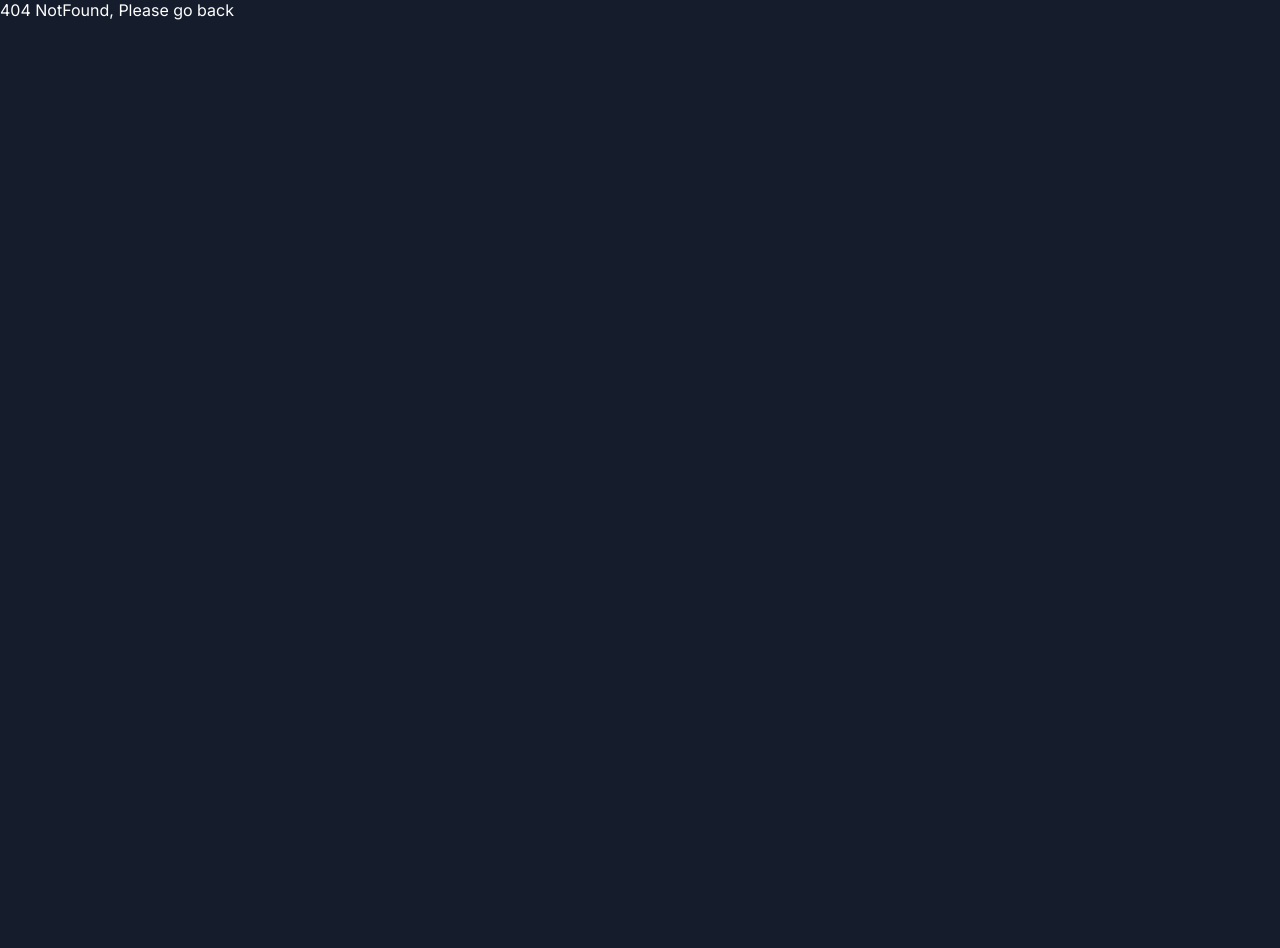
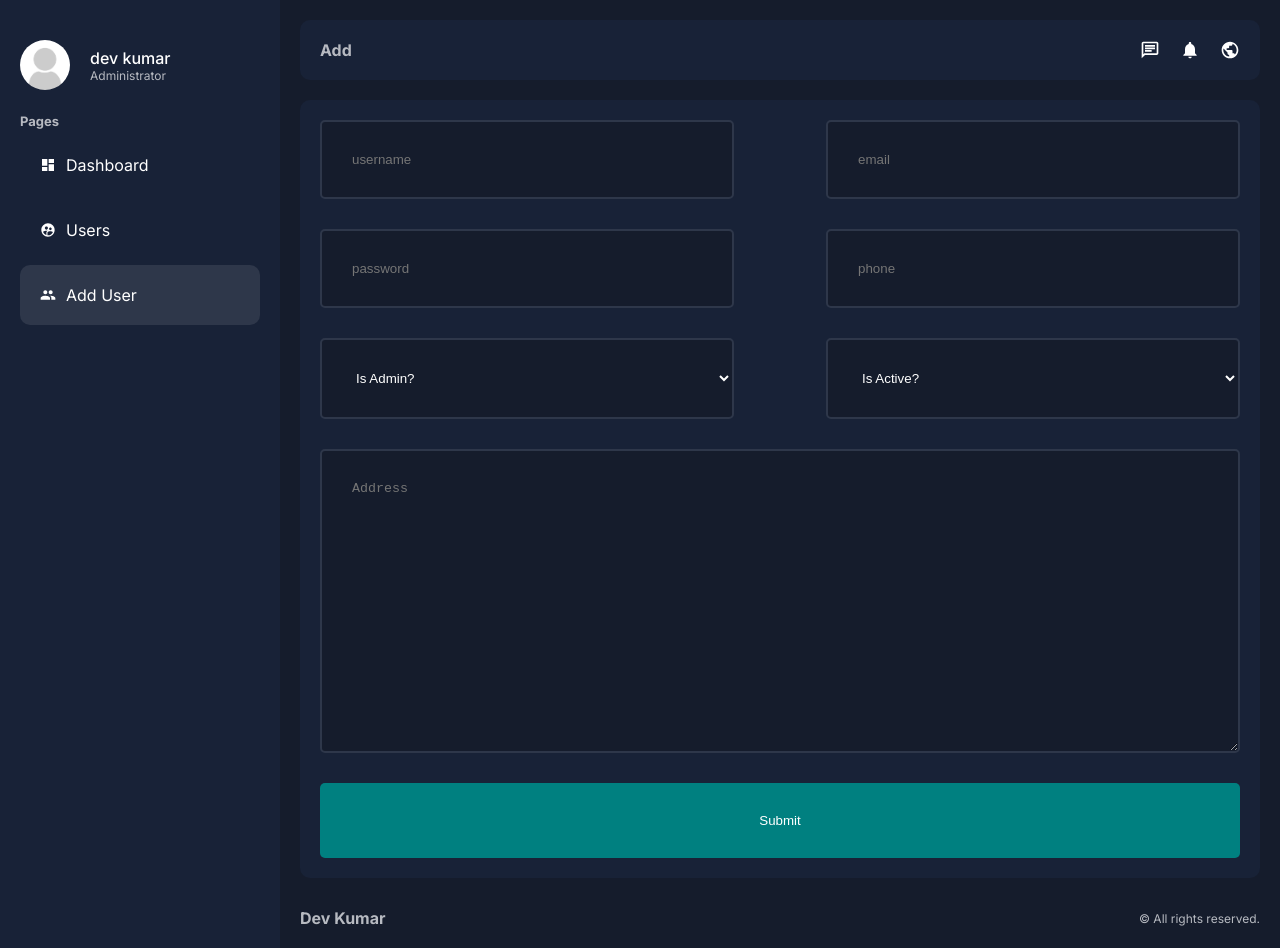
Before and after one commit to DevDK12/user-dashboard, a Next.js app: page /dashboard/users/add in a window 1280 px wide. Before the commit this address had no page. Before the commit the page ends 800 px from the top, so only its background shows below. Built offline with nearby package versions, Linux system fonts and the light colour scheme.

Commit message:
Implemented Add User page

```diff
--- /dev/null
+++ b/app/dashboard/users/add/page.jsx
@@ -0,0 +1,44 @@
+import styles from "@/app/ui/dashboard/users/addUser/addUser.module.css";
+
+
+
+const AddUserPage = () => {
+    return (
+        <div className={styles.container}>
+            <form className={styles.form}>
+                <input type="text" placeholder="username" name="username" required />
+                <input type="email" placeholder="email" name="email" required />
+                <input
+                    type="password"
+                    placeholder="password"
+                    name="password"
+                    required
+                />
+                <input type="phone" placeholder="phone" name="phone" />
+                <select name="isAdmin" id="isAdmin">
+                    <option value={false}>
+                        Is Admin?
+                    </option>
+                    <option value={true}>Yes</option>
+                    <option value={false}>No</option>
+                </select>
+                <select name="isActive" id="isActive">
+                    <option value={true}>
+                        Is Active?
+                    </option>
+                    <option value={true}>Yes</option>
+                    <option value={false}>No</option>
+                </select>
+                <textarea
+                    name="address"
+                    id="address"
+                    rows="16"
+                    placeholder="Address"
+                ></textarea>
+                <button type="submit">Submit</button>
+            </form>
+        </div>
+    );
+};
+
+export default AddUserPage;
--- /dev/null
+++ b/app/ui/dashboard/users/addUser/addUser.module.css
@@ -0,0 +1,41 @@
+.container {
+  background-color: var(--bgSoft);
+  padding: 20px;
+  border-radius: 10px;
+  margin-top: 20px;
+}
+
+.form {
+  display: flex;
+  flex-wrap: wrap;
+  justify-content: space-between;
+}
+
+.form input,
+.form textarea,
+.form select {
+  padding: 30px;
+  background-color: var(--bg);
+  color: var(--text);
+  border: 2px solid #2e374a;
+  border-radius: 5px;
+  margin-bottom: 30px;
+}
+
+.form input, .form select {
+  width: 45%;
+}
+
+.form textarea{
+  width: 100%;
+}
+
+.form button{
+  width: 100%;
+  padding: 30px;
+  background-color: teal;
+  color: var(--text);
+  border: none;
+  border-radius: 5px;
+  cursor: pointer;
+}
```
